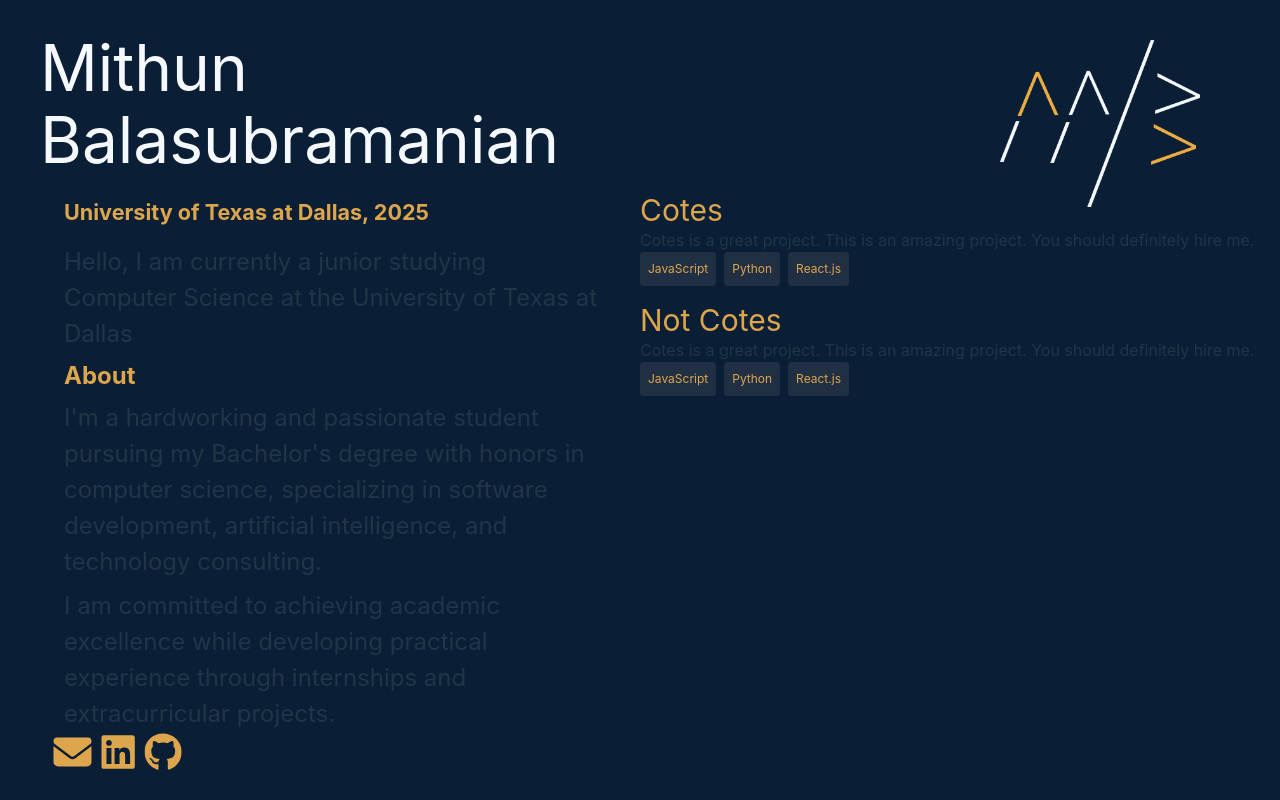
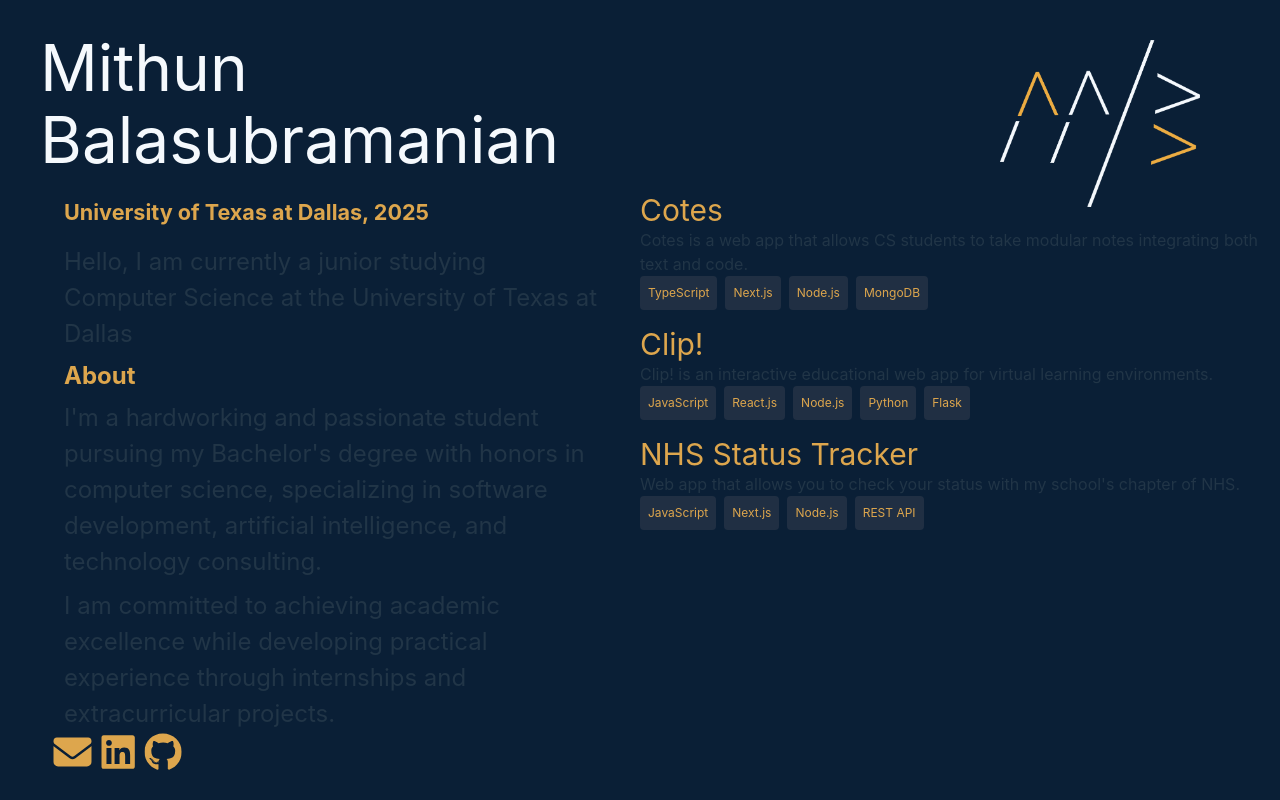
Before and after one commit to mithunb9/website, a Vue app: page / in a window 1280 px wide. Built offline with nearby package versions, Linux system fonts and the light colour scheme.

Commit message:
add correct project info and link

```diff
--- a/src/App.vue
+++ b/src/App.vue
@@ -16,6 +16,10 @@
           {{ project.name }}
         </h1>
         <p class="text-2xl">{{ project.long }}</p>
+        <p class="text-2xl mt-2">
+          Visit the project
+          <a href="project.link" class="underline">here!</a>
+        </p>
       </div>
       <div v-else>
         <About @mouseover="stophover" />
@@ -62,16 +66,26 @@ projects = [
   {
     name: "Cotes",
     description:
-      "Cotes is a great project. This is an amazing project. You should definitely hire me. ",
-    long: "Cotes is a great project. This is an amazing project. You should definitely hire me. Cotes is a great project. This is an amazing project. You should definitely hire me. ",
-    langs: ["JavaScript", "Python", "React.js"],
+      "Cotes is a web app that allows CS students to take modular notes integrating both text and code.",
+    long: "Cotes is a modular note taking system similar to Notion that was designed for HackSMU 2022. In addition to being able to implement textual notes, you can insert code segments and run them. This functionality will help students effectively take notes.",
+    langs: ["TypeScript", "Next.js", "Node.js", "MongoDB"],
+    link: "https://github.com/mithunb9/cotes",
   },
   {
-    name: "Not Cotes",
+    name: "Clip!",
     description:
-      "Cotes is a great project. This is an amazing project. You should definitely hire me. ",
-    long: "Cotes is a great project. This is an amazing project. You should definitely hire me. Cotes is a great project. This is an amazing project. You should definitely hire me. ",
-    langs: ["JavaScript", "Python", "React.js"],
+      "Clip! is an interactive educational web app for virtual learning environments.",
+    long: "Clip! is a educational platform similar to Google Classroom designed specifically for virtual learning environments. As a student during the pandemic, I found that there was more that could be done to help faciliate productivity and interaction in virtual learning environments. This project was submitted for OneHacks 2021.",
+    langs: ["JavaScript", "React.js", "Node.js", "Python", "Flask"],
+    link: "https://github.com/KAJMHackathonTeam/clip",
+  },
+  {
+    name: "NHS Status Tracker",
+    description:
+      "Web app that allows you to check your status with my school's chapter of NHS.",
+    long: "NHS Status Tracker is a web app that interfaces with Google Sheets to simplify the process to check membership status and standing with my school's chapter of NHS. This project greatly simplified the experience of members and officers by streamlining the process of checking standing with the organization.",
+    langs: ["JavaScript", "Next.js", "Node.js", "REST API"],
+    link: "",
   },
 ];
 
```
